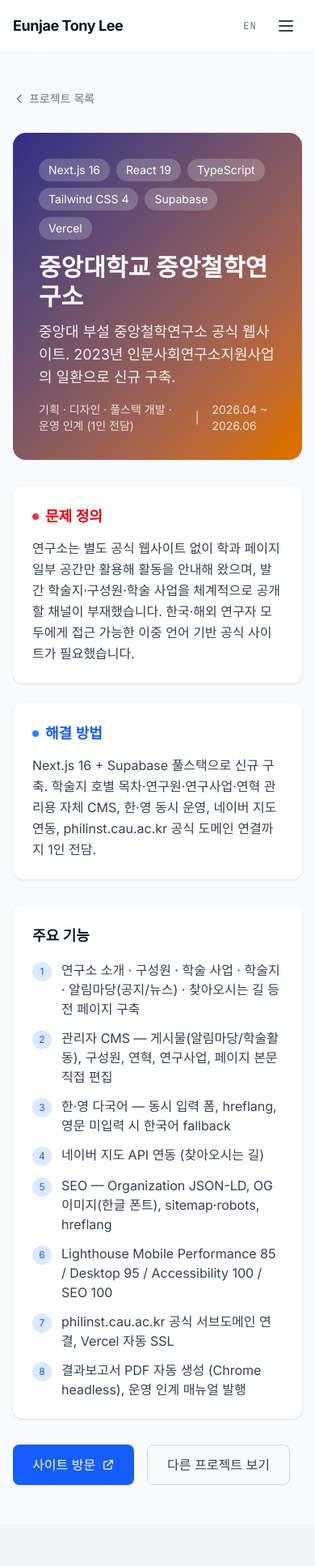
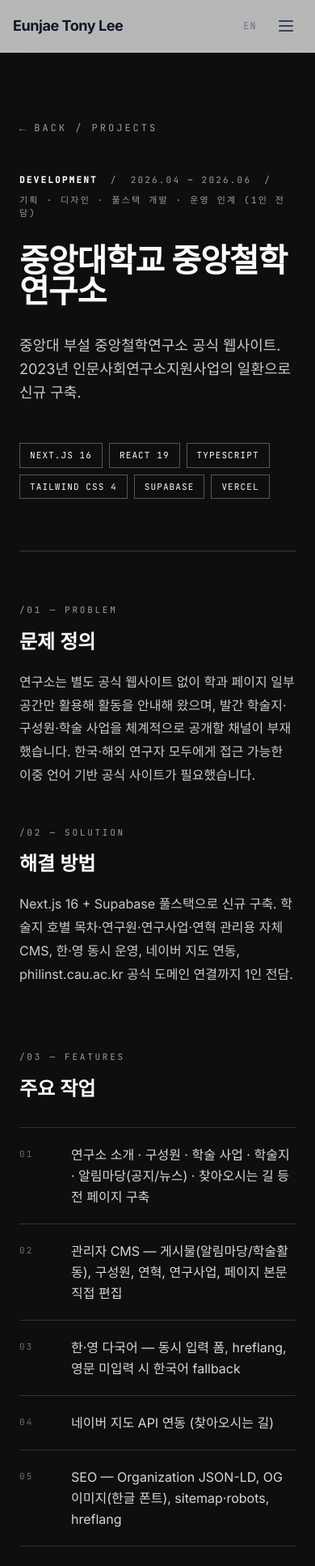
Before and after one commit to ej-rarus/leeeunjae.com, a Next.js app: page /projects/cau-philinst in a window 390 px wide. Shown: the top 1934 px of the page at 81% size. Built offline with nearby package versions, Linux system fonts and the light colour scheme; a web font is replaced by a local one.

Commit message:
feat(projects): redesign detail page to match editorial site tone

```diff
--- a/app/projects/[id]/page.tsx
+++ b/app/projects/[id]/page.tsx
@@ -41,50 +41,81 @@ export default async function ProjectDetailPage({ params }: Props) {
 
   const { detail } = project;
 
+  const categoryLabel: Record<string, string> = {
+    "ai-ax": "AI · AX",
+    research: "RESEARCH",
+    development: "DEVELOPMENT",
+    content: "CONTENT",
+  };
+
+  const videoId = detail.videoUrl
+    ? detail.videoUrl.match(/(?:youtube\.com\/watch\?v=|youtu\.be\/)([\w-]{11})/)?.[1]
+    : null;
+
   return (
-    <div className="min-h-screen bg-gray-50 dark:bg-gray-900">
+    <div className="min-h-screen bg-background text-foreground">
       <Nav />
-      <main className="pt-16">
-        <div className="max-w-4xl mx-auto px-4 sm:px-6 lg:px-8 py-12">
-          {/* Back */}
+      <main className="pt-20">
+        <article className="max-w-5xl mx-auto px-6 lg:px-10 py-16 lg:py-24">
+
+          {/* Breadcrumb */}
           <Link
             href="/projects"
-            className="inline-flex items-center text-sm text-gray-500 dark:text-gray-400 hover:text-gray-700 dark:hover:text-gray-200 mb-8 transition-colors"
+            className="inline-flex items-center gap-2 text-xs tracking-[0.25em] uppercase font-label text-foreground/60 hover:text-foreground transition-colors mb-12"
           >
-            <svg className="w-4 h-4 mr-1" fill="none" stroke="currentColor" viewBox="0 0 24 24">
-              <path strokeLinecap="round" strokeLinejoin="round" strokeWidth={2} d="M15 19l-7-7 7-7" />
-            </svg>
-            프로젝트 목록
+            <span aria-hidden="true">←</span>
+            <span>BACK / PROJECTS</span>
           </Link>
 
-          {/* Header */}
-          <div className={`rounded-2xl bg-gradient-to-br ${project.gradientFrom} ${project.gradientTo} p-8 mb-8`}>
-            <div className="flex flex-wrap gap-2 mb-4">
+          {/* Eyebrow meta */}
+          <div className="flex flex-wrap items-center gap-x-4 gap-y-2 font-label text-[11px] tracking-[0.2em] uppercase text-foreground/60 mb-8">
+            <span className="text-foreground font-bold">
+              {categoryLabel[project.category] ?? project.category.toUpperCase()}
+            </span>
+            <span aria-hidden="true">/</span>
+            <span>{detail.duration}</span>
+            <span aria-hidden="true">/</span>
+            <span>{detail.role}</span>
+          </div>
+
+          {/* Editorial title */}
+          <h1
+            className="font-headline font-bold tracking-tight leading-[0.95] mb-8"
+            style={{ fontSize: "clamp(2.5rem, 6vw, 5.5rem)" }}
+          >
+            {project.title}
+          </h1>
+
+          {/* Lead description */}
+          <p className="text-lg md:text-xl leading-relaxed text-foreground/80 max-w-3xl mb-12">
+            {project.description}
+          </p>
+
+          {/* Technologies chips */}
+          <div className="flex flex-wrap gap-2 mb-16">
             {project.technologies.map((tech) => (
-                <span key={tech} className="px-3 py-1 bg-white/20 text-white text-sm rounded-full">
+              <span
+                key={tech}
+                className="inline-flex items-center px-3 py-1.5 text-[11px] font-label tracking-[0.1em] uppercase border border-foreground/30 hover:border-foreground transition-colors"
+              >
                 {tech}
               </span>
             ))}
           </div>
-            <h1 className="text-3xl md:text-4xl font-bold text-white mb-3">
-              {project.title}
-            </h1>
-            <p className="text-lg text-white/90">{project.description}</p>
-            <div className="flex items-center gap-4 mt-4 text-white/80 text-sm">
-              <span>{detail.role}</span>
-              <span>|</span>
-              <span>{detail.duration}</span>
-            </div>
-          </div>
+
+          {/* Divider */}
+          <div className="h-px bg-foreground/20 mb-16" />
 
           {/* Video */}
-          {detail.videoUrl && (() => {
-            const match = detail.videoUrl.match(/(?:youtube\.com\/watch\?v=|youtu\.be\/)([\w-]{11})/);
-            const videoId = match?.[1];
-            if (!videoId) return null;
-            return (
-              <div className="bg-white dark:bg-gray-800 rounded-xl p-4 shadow-sm mb-8">
-                <div className="relative w-full overflow-hidden rounded-lg" style={{ paddingTop: '56.25%' }}>
+          {videoId && (
+            <section className="mb-20">
+              <div className="font-label text-[11px] tracking-[0.25em] uppercase text-foreground/60 mb-4">
+                /01 — VIDEO
+              </div>
+              <div
+                className="relative w-full overflow-hidden border border-foreground/20"
+                style={{ paddingTop: "56.25%" }}
+              >
                 <iframe
                   src={`https://www.youtube.com/embed/${videoId}`}
                   title="프로젝트 영상"
@@ -94,74 +125,89 @@ export default async function ProjectDetailPage({ params }: Props) {
                   className="absolute inset-0 w-full h-full border-0"
                 />
               </div>
-              </div>
-            );
-          })()}
+            </section>
+          )}
 
           {/* Problem & Solution */}
-          <div className="grid md:grid-cols-2 gap-6 mb-8">
-            <div className="bg-white dark:bg-gray-800 rounded-xl p-6 shadow-sm">
-              <h2 className="text-lg font-semibold text-red-600 dark:text-red-400 mb-3 flex items-center gap-2">
-                <span className="w-2 h-2 bg-red-500 rounded-full" />
+          <section className="grid md:grid-cols-2 gap-12 md:gap-16 mb-20">
+            <div>
+              <div className="font-label text-[11px] tracking-[0.25em] uppercase text-foreground/60 mb-4">
+                /{videoId ? "02" : "01"} — PROBLEM
+              </div>
+              <h2 className="font-headline font-bold text-2xl md:text-3xl mb-5 leading-tight">
                 문제 정의
               </h2>
-              <p className="text-gray-700 dark:text-gray-300 leading-relaxed">
+              <p className="text-foreground/80 leading-[1.8]">
                 {detail.problem}
               </p>
             </div>
-            <div className="bg-white dark:bg-gray-800 rounded-xl p-6 shadow-sm">
-              <h2 className="text-lg font-semibold text-blue-600 dark:text-blue-400 mb-3 flex items-center gap-2">
-                <span className="w-2 h-2 bg-blue-500 rounded-full" />
+            <div>
+              <div className="font-label text-[11px] tracking-[0.25em] uppercase text-foreground/60 mb-4">
+                /{videoId ? "03" : "02"} — SOLUTION
+              </div>
+              <h2 className="font-headline font-bold text-2xl md:text-3xl mb-5 leading-tight">
                 해결 방법
               </h2>
-              <p className="text-gray-700 dark:text-gray-300 leading-relaxed">
+              <p className="text-foreground/80 leading-[1.8]">
                 {detail.solution}
               </p>
             </div>
-          </div>
+          </section>
 
           {/* Features */}
-          <div className="bg-white dark:bg-gray-800 rounded-xl p-6 shadow-sm mb-8">
-            <h2 className="text-lg font-semibold text-gray-900 dark:text-white mb-4">
-              주요 기능
+          <section className="mb-20">
+            <div className="font-label text-[11px] tracking-[0.25em] uppercase text-foreground/60 mb-4">
+              /{videoId ? "04" : "03"} — FEATURES
+            </div>
+            <h2 className="font-headline font-bold text-2xl md:text-3xl mb-8 leading-tight">
+              주요 작업
             </h2>
-            <ul className="space-y-3">
+            <ul className="divide-y divide-foreground/15 border-t border-b border-foreground/15">
               {detail.features.map((feature, i) => (
-                <li key={i} className="flex items-start gap-3 text-gray-700 dark:text-gray-300">
-                  <span className="flex-shrink-0 w-6 h-6 bg-blue-100 dark:bg-blue-900 text-blue-600 dark:text-blue-400 rounded-full flex items-center justify-center text-xs font-medium mt-0.5">
-                    {i + 1}
+                <li
+                  key={i}
+                  className="flex items-start gap-6 py-5 group"
+                >
+                  <span className="font-label text-[11px] tracking-[0.2em] text-foreground/40 group-hover:text-foreground transition-colors pt-1 w-10 shrink-0">
+                    {String(i + 1).padStart(2, "0")}
                   </span>
+                  <span className="text-foreground/85 leading-relaxed flex-1">
                     {feature}
+                  </span>
                 </li>
               ))}
             </ul>
-          </div>
+          </section>
 
           {/* Retrospective */}
           {detail.retrospective && (
-            <div className="bg-white dark:bg-gray-800 rounded-xl p-6 shadow-sm mb-8">
-              <h2 className="text-lg font-semibold text-gray-900 dark:text-white mb-3">
+            <section className="mb-20">
+              <div className="font-label text-[11px] tracking-[0.25em] uppercase text-foreground/60 mb-4">
+                /05 — RETROSPECTIVE
+              </div>
+              <h2 className="font-headline font-bold text-2xl md:text-3xl mb-5 leading-tight">
                 회고
               </h2>
-              <p className="text-gray-700 dark:text-gray-300 leading-relaxed">
+              <p className="text-foreground/80 leading-[1.8] max-w-3xl">
                 {detail.retrospective}
               </p>
-            </div>
+            </section>
           )}
 
-          {/* Links */}
-          <div className="flex flex-wrap gap-4">
+          {/* Divider */}
+          <div className="h-px bg-foreground/20 mb-12" />
+
+          {/* CTA Links */}
+          <div className="flex flex-wrap gap-3">
             {detail.liveUrl && (
               <a
                 href={detail.liveUrl}
                 target="_blank"
                 rel="noopener noreferrer"
-                className="inline-flex items-center px-6 py-3 bg-blue-600 hover:bg-blue-700 text-white rounded-lg font-medium transition-colors"
+                className="group inline-flex items-center gap-3 px-6 py-3 bg-foreground text-background font-label text-[12px] tracking-[0.18em] uppercase hover:bg-foreground/85 transition-colors"
               >
-                사이트 방문
-                <svg className="w-4 h-4 ml-2" fill="none" stroke="currentColor" viewBox="0 0 24 24">
-                  <path strokeLinecap="round" strokeLinejoin="round" strokeWidth={2} d="M10 6H6a2 2 0 00-2 2v10a2 2 0 002 2h10a2 2 0 002-2v-4M14 4h6m0 0v6m0-6L10 14" />
-                </svg>
+                <span>VISIT SITE</span>
+                <span aria-hidden="true" className="transition-transform group-hover:translate-x-1">↗</span>
               </a>
             )}
             {detail.githubUrl && (
@@ -169,22 +215,22 @@ export default async function ProjectDetailPage({ params }: Props) {
                 href={detail.githubUrl}
                 target="_blank"
                 rel="noopener noreferrer"
-                className="inline-flex items-center px-6 py-3 bg-gray-900 dark:bg-gray-700 hover:bg-gray-800 dark:hover:bg-gray-600 text-white rounded-lg font-medium transition-colors"
+                className="group inline-flex items-center gap-3 px-6 py-3 border border-foreground/40 hover:border-foreground hover:bg-foreground hover:text-background font-label text-[12px] tracking-[0.18em] uppercase transition-colors"
               >
-                GitHub
-                <svg className="w-4 h-4 ml-2" fill="currentColor" viewBox="0 0 24 24">
-                  <path d="M12 0c-6.626 0-12 5.373-12 12 0 5.302 3.438 9.8 8.207 11.387.599.111.793-.261.793-.577v-2.234c-3.338.726-4.033-1.416-4.033-1.416-.546-1.387-1.333-1.756-1.333-1.756-1.089-.745.083-.729.083-.729 1.205.084 1.839 1.237 1.839 1.237 1.07 1.834 2.807 1.304 3.492.997.107-.775.418-1.305.762-1.604-2.665-.305-5.467-1.334-5.467-5.931 0-1.311.469-2.381 1.236-3.221-.124-.303-.535-1.524.117-3.176 0 0 1.008-.322 3.301 1.23.957-.266 1.983-.399 3.003-.404 1.02.005 2.047.138 3.006.404 2.291-1.552 3.297-1.23 3.297-1.23.653 1.653.242 2.874.118 3.176.77.84 1.235 1.911 1.235 3.221 0 4.609-2.807 5.624-5.479 5.921.43.372.823 1.102.823 2.222v3.293c0 .319.192.694.801.576 4.765-1.589 8.199-6.086 8.199-11.386 0-6.627-5.373-12-12-12z"/>
-                </svg>
+                <span>GITHUB</span>
+                <span aria-hidden="true" className="transition-transform group-hover:translate-x-1">↗</span>
               </a>
             )}
             <Link
               href="/projects"
-              className="inline-flex items-center px-6 py-3 border border-gray-300 dark:border-gray-600 text-gray-700 dark:text-gray-300 hover:bg-gray-50 dark:hover:bg-gray-800 rounded-lg font-medium transition-colors"
+              className="group inline-flex items-center gap-3 px-6 py-3 border border-foreground/40 hover:border-foreground font-label text-[12px] tracking-[0.18em] uppercase transition-colors"
             >
-              다른 프로젝트 보기
+              <span aria-hidden="true" className="transition-transform group-hover:-translate-x-1">←</span>
+              <span>ALL PROJECTS</span>
             </Link>
           </div>
-        </div>
+
+        </article>
       </main>
     </div>
   );
```
Lines whose indentation alone changed are shown as unchanged.
